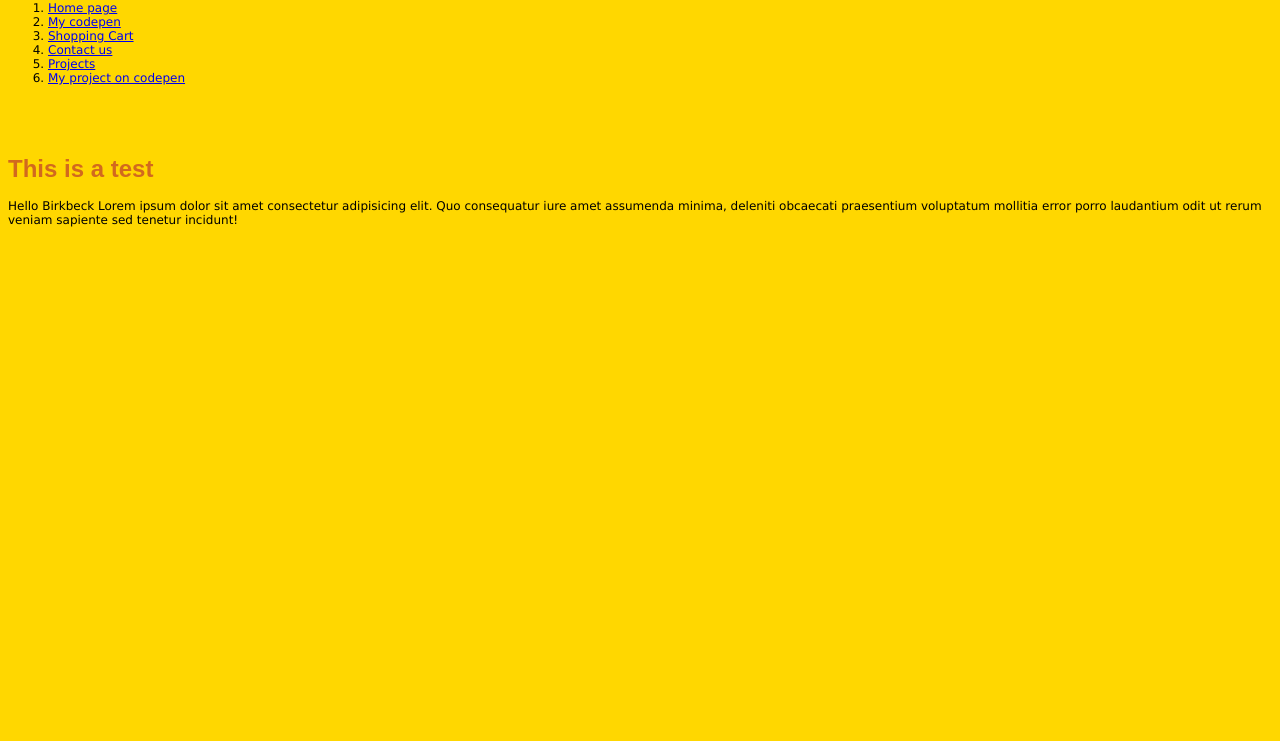
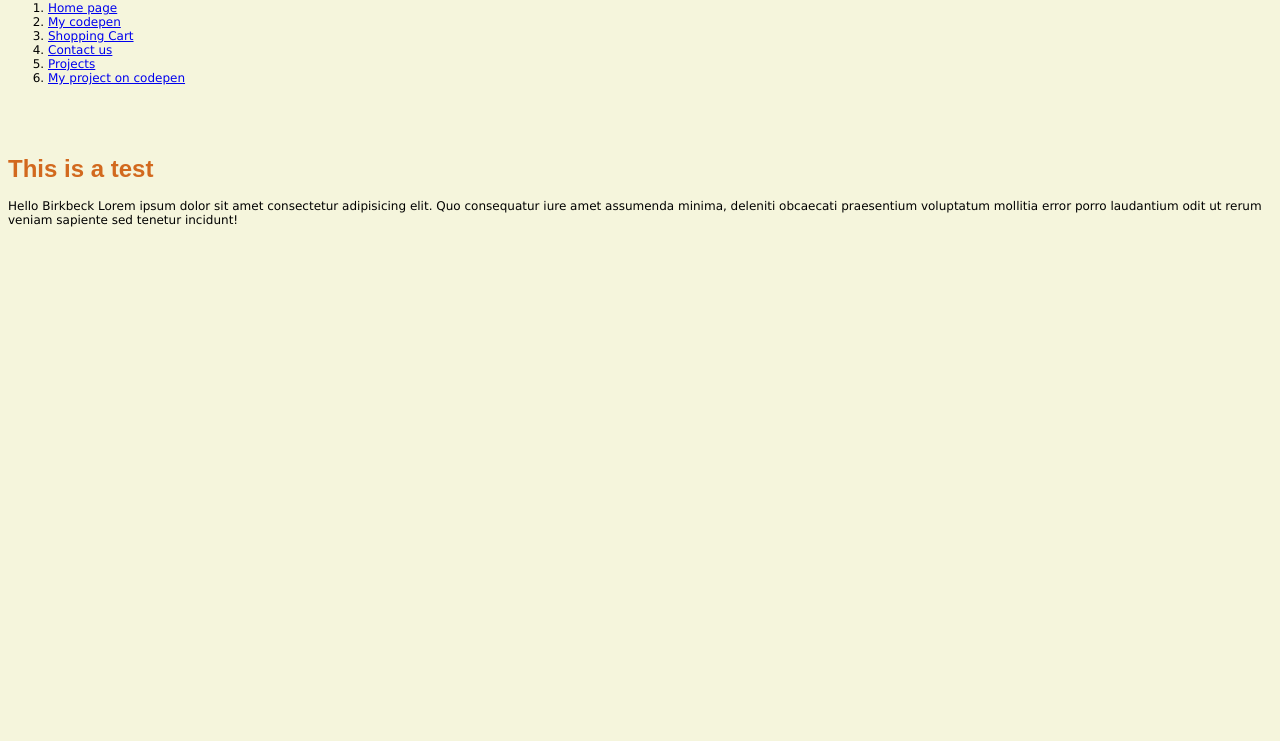
Before and after one commit to souadslyman/Birkbeck_Class1, a plain HTML site: page index.html in a window 1280 px wide. Shown: the part 59-800 px from the top of the page. Drawn offline with Linux system fonts and the light colour scheme.

Commit message:
Update index.html

```diff
--- a/index.html
+++ b/index.html
@@ -14,7 +14,7 @@
     <link rel="preconnect" href="https://fonts.gstatic.com">
     <link href="https://fonts.googleapis.com/css2?family=Roboto:wght@100&display=swap" rel="stylesheet">
 </head>
-<!--<body style ="background-color: beige;">-->
+<body style ="background-color: beige;">
 
     <h1> Web Dev and UX Module Tutorials </h1>
 <ol>
```
